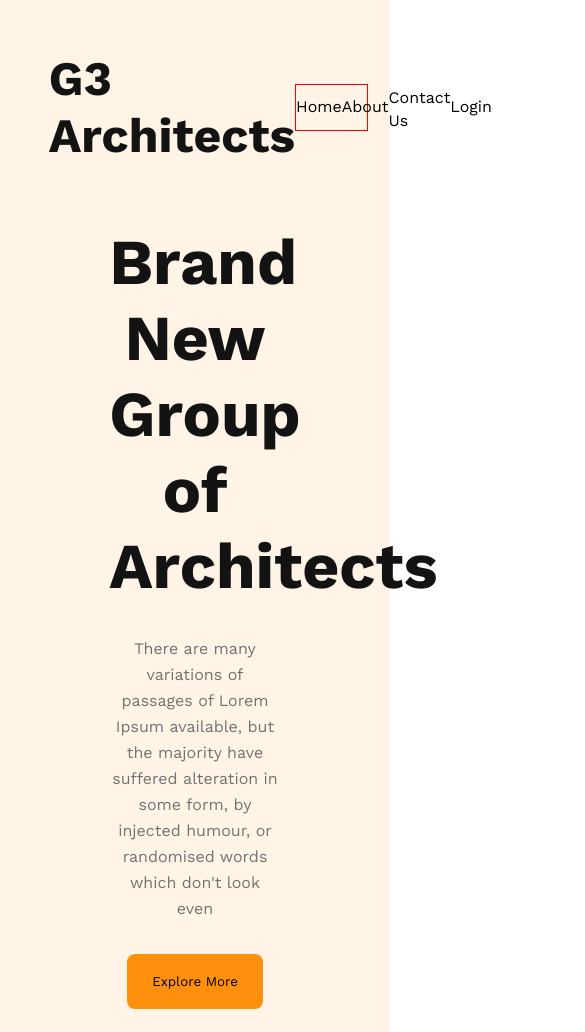
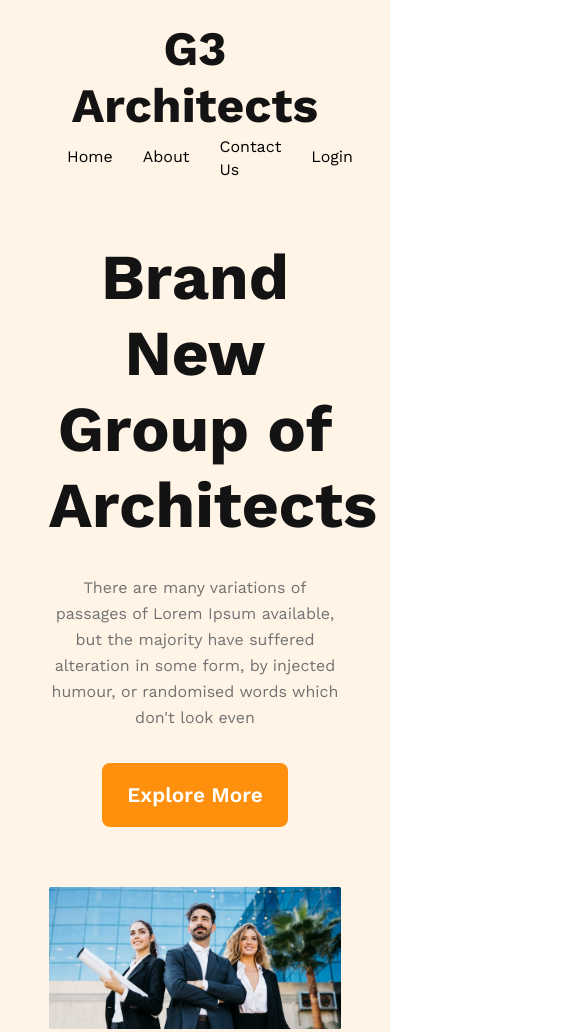
Before and after one commit to atique-shahriar/Architects-Landing-Page, a plain HTML site: page index.html in a window 390 px wide. Shown: the top 1032 px of the page, 585 px wide, since content can reach past the window. Drawn offline with nearby package versions, Linux system fonts and the light colour scheme.

Commit message:
Header Section Fully Done With Responsive

```diff
--- a/style.css
+++ b/style.css
@@ -10,12 +10,14 @@ h3 {
   color: #131313;
   font-size: 3rem;
   font-weight: 700;
+  text-align: center;
 }
 
 h1 {
   color: #131313;
   font-size: 4rem;
   font-weight: 700;
+  text-align: center;
 }
 
 p {
@@ -23,12 +25,16 @@ p {
   font-size: 1rem;
   line-height: 26px;
   margin: 32px 0;
+  text-align: center;
 }
 button {
   border-radius: 8px;
   background: #ff900e;
   border: none;
   padding: 20px 25px;
+  color: #fff;
+  font-size: 1.3rem;
+  font-weight: 600;
 }
 
 header {
@@ -37,17 +43,16 @@ header {
 }
 
 /* Nav Bar Style */
-.nav-bar {
+
+header nav {
   width: 75%;
   margin: 0 auto;
+}
+
+.nav-bar {
   display: flex;
   justify-content: space-between;
   align-items: center;
-}
-
-.nav-menu {
-  width: 25%;
-  border: 1px solid red;
 }
 
 .nav-menu ul {
@@ -57,6 +62,7 @@ header {
 }
 .nav-menu ul li {
   list-style: none;
+  margin-left: 30px;
 }
 .nav-menu a {
   text-decoration: none;
@@ -74,6 +80,32 @@ header {
 
 .banner-content {
   padding: 60px 0;
-  width: 44%;
+  max-width: 860px;
   margin: 0 auto;
 }
+
+.nav-banner img {
+  width: 100%;
+}
+
+/* Responsive */
+@media screen and (max-width: 576px) {
+  header {
+    padding: 20px 0;
+  }
+  .nav-bar {
+    flex-direction: column;
+  }
+  .banner-content {
+    width: auto;
+  }
+}
+
+@media screen and (min-width: 576px) and (max-width: 960px) {
+  .nav-bar {
+    flex-direction: column;
+  }
+  .banner-content {
+    width: auto;
+  }
+}
```
